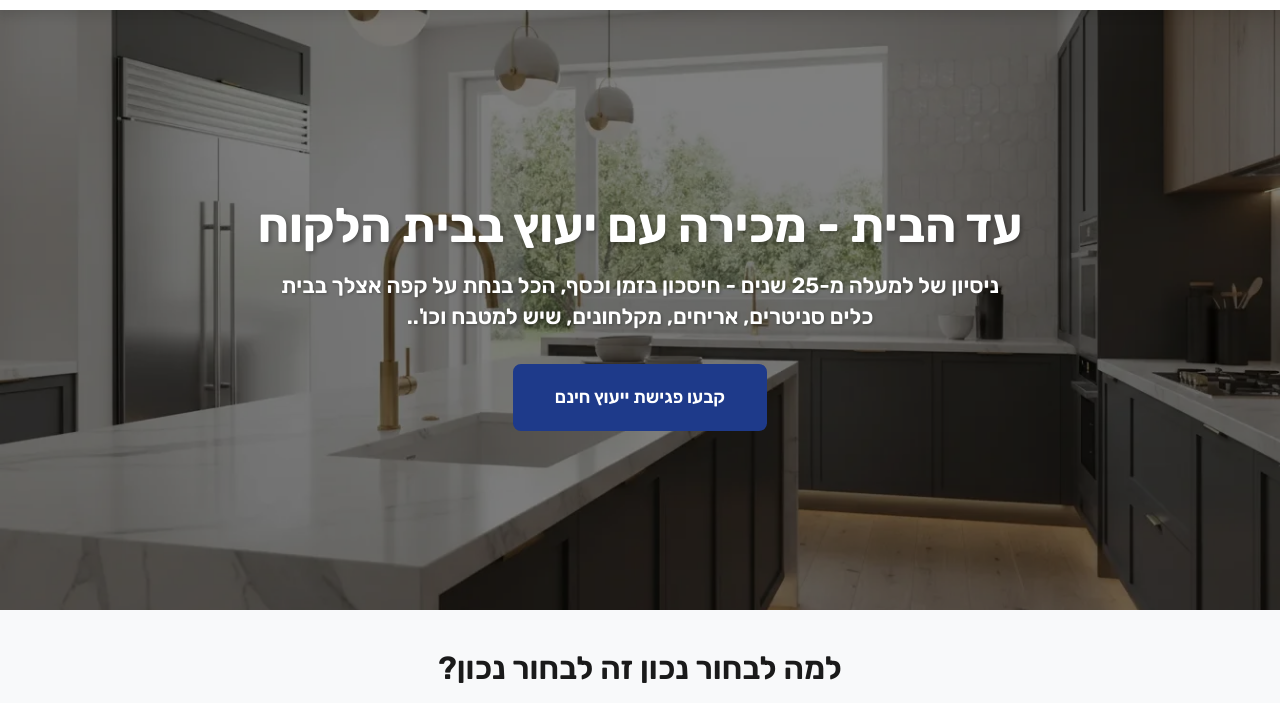
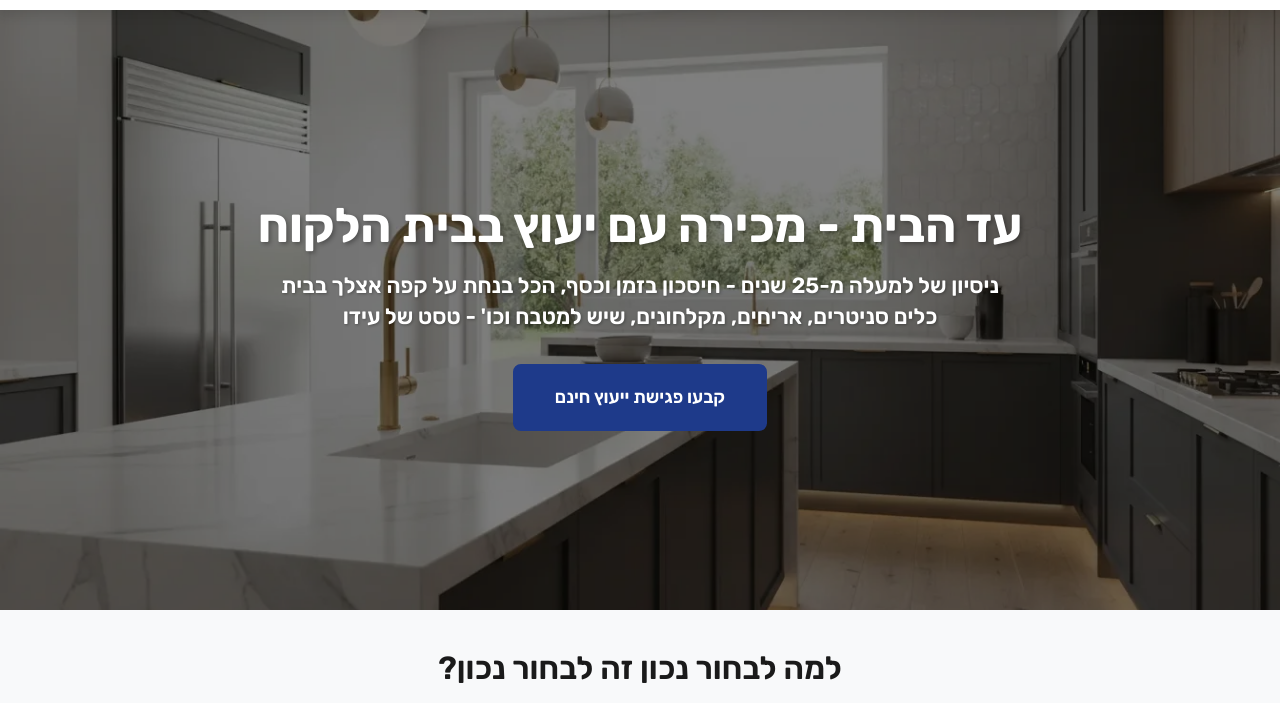
Before and after one commit to slipwoker/zappy-website-2116e6ec-92e8-488e-ad3d-d7c563b3d98d, a plain HTML site: page index.html in a window 1280 px wide. Shown: the part 85-788 px from the top of the page. Drawn offline with Linux system fonts and the light colour scheme; no server answers.

Commit message:
Update text content: "ניסיון של למעלה מ-25 שנים - חיסכון בזמן וכסף, הכל ..." → "ניסיון של למעלה מ-25 שנים - חיסכון בזמן וכסף, הכל ..."

```diff
--- a/index.html
+++ b/index.html
@@ -312,7 +312,7 @@
     <div class="hero-overlay"></div>
     <div class="hero-content">
       <h1>עד הבית - מכירה עם יעוץ בבית הלקוח</h1>
-      <h3>ניסיון של למעלה מ-25 שנים - חיסכון בזמן וכסף, הכל בנחת על קפה אצלך בבית<br>כלים סניטרים, אריחים, מקלחונים, שיש למטבח וכו'..</h3>
+      <h3>ניסיון של למעלה מ-25 שנים - חיסכון בזמן וכסף, הכל בנחת על קפה אצלך בבית<br>כלים סניטרים, אריחים, מקלחונים, שיש למטבח וכו' - טסט של עידו</h3>
       <a href="/contact" class="btn-primary">קבעו פגישת ייעוץ חינם</a>
     </div>
   </section>
```
Also changed, not shown: public/index.html (+1 -1 lines).
